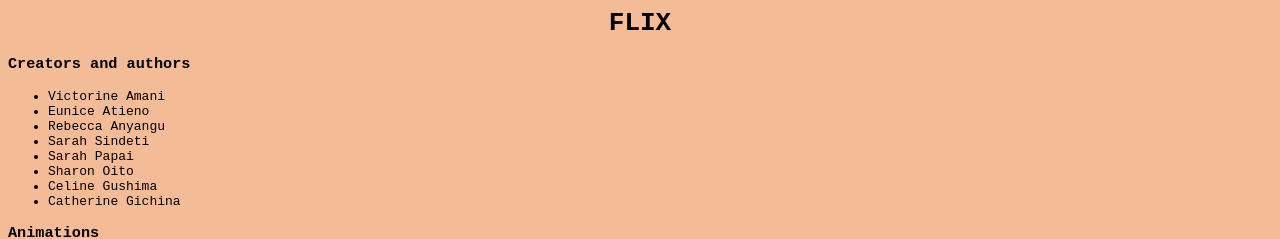
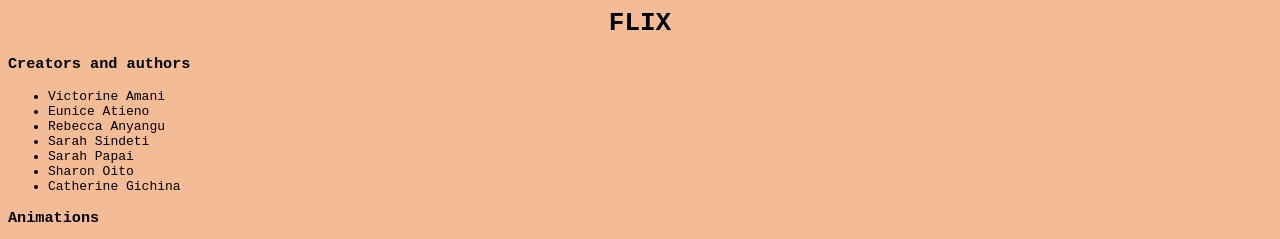
Before and after one commit to Victorine-amani/Js-Dom-Manipulation, a plain HTML site: page index.html in a window 1280 px wide. Shown: the top 239 px of the page. Drawn offline with Linux system fonts and the light colour scheme.

Commit message:
Update index.html

```diff
--- a/index.html
+++ b/index.html
@@ -15,7 +15,6 @@
         <li>Sarah Sindeti</li>
         <li>Sarah Papai</li>
         <li>Sharon Oito</li>
-        <li>Celine Gushima</li>
         <li>Catherine Gichina</li>
     </ul>
     <h3>Animations</h3>
```
